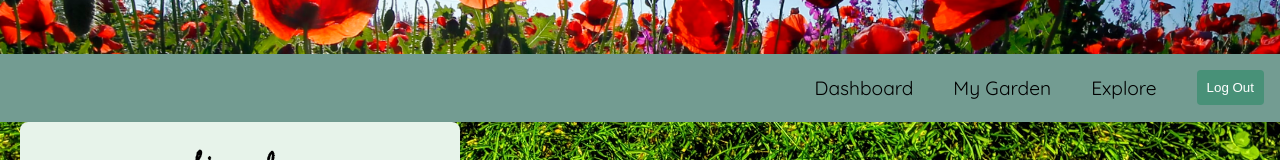
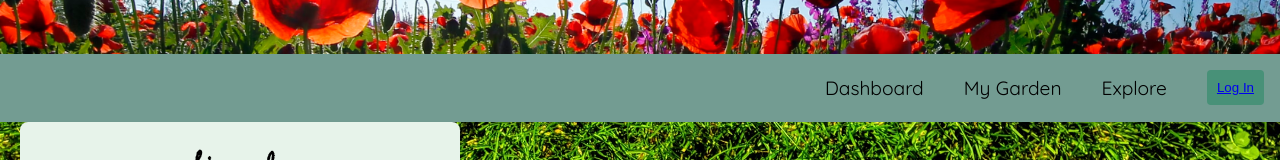
Before and after one commit to eaeidsath/Growth-Garden, a React (Vite) app in the folder client/: page / in a window 1280 px wide. Shown: the part 146-306 px from the top of the page. Built offline with nearby package versions, Linux system fonts and the light colour scheme; a web font is replaced by a local one.

Commit message:
added login/logout button logic

```diff
--- a/client/src/components/Navbar/Navbar.jsx
+++ b/client/src/components/Navbar/Navbar.jsx
@@ -1,7 +1,14 @@
 import { Link, useLocation } from "react-router-dom";
 import { Nav, NavButton, NavLinks, NavLink } from "./Navbar.styles";
 
+import Auth from "../../utils/auth";
+
 function Navbar() {
+  //create logout function
+  const logout = (event) => {
+    event.preventDefault();
+    Auth.logout();
+  };
   const currentPage = useLocation().pathname;
 
   // Function to handle click event on navigation items
@@ -15,9 +22,7 @@ function Navbar() {
         <li>
           <NavLink
             to="/dashboard"
-            className={
-              currentPage === "/dashboard" ? "active" : ""
-            }
+            className={currentPage === "/dashboard" ? "active" : ""}
             onClick={() => handleNavigationClick("dashboard")}
           >
             Dashboard
@@ -26,9 +31,7 @@ function Navbar() {
         <li>
           <NavLink
             to="/mygarden"
-            className={
-              currentPage === "/mygarden" ? "active" : ""
-            }
+            className={currentPage === "/mygarden" ? "active" : ""}
             onClick={() => handleNavigationClick("mygarden")}
           >
             My Garden
@@ -37,18 +40,28 @@ function Navbar() {
         <li>
           <NavLink
             to="/explore"
-            className={
-              currentPage === "/explore" ? "active" : ""
-            }
+            className={currentPage === "/explore" ? "active" : ""}
             onClick={() => handleNavigationClick("explore")}
           >
             Explore
           </NavLink>
         </li>
-        <li>
-          {/* <Link to="/logout">Log Out</Link> */}
-          <NavButton> Log Out </NavButton>
-        </li>
+        <div>
+          {Auth.loggedIn() ? (
+            <li>
+              <NavButton onClick={logout}> Log Out </NavButton>
+            </li>
+          ) : (
+            <>
+              <li>
+                <NavButton>
+                  {" "}
+                  <Link to="/">Log In</Link>{" "}
+                </NavButton>
+              </li>
+            </>
+          )}
+        </div>
       </NavLinks>
     </Nav>
   );
```
